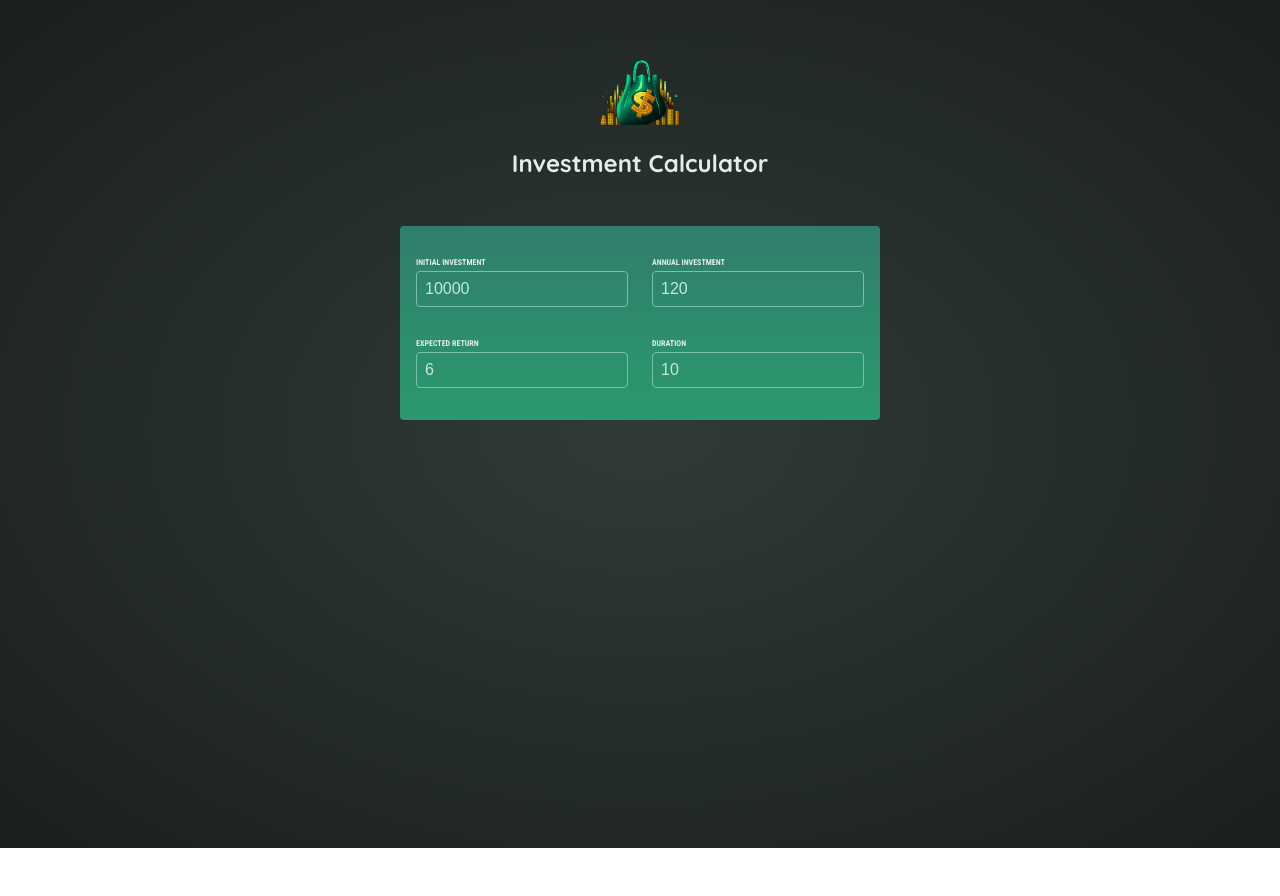
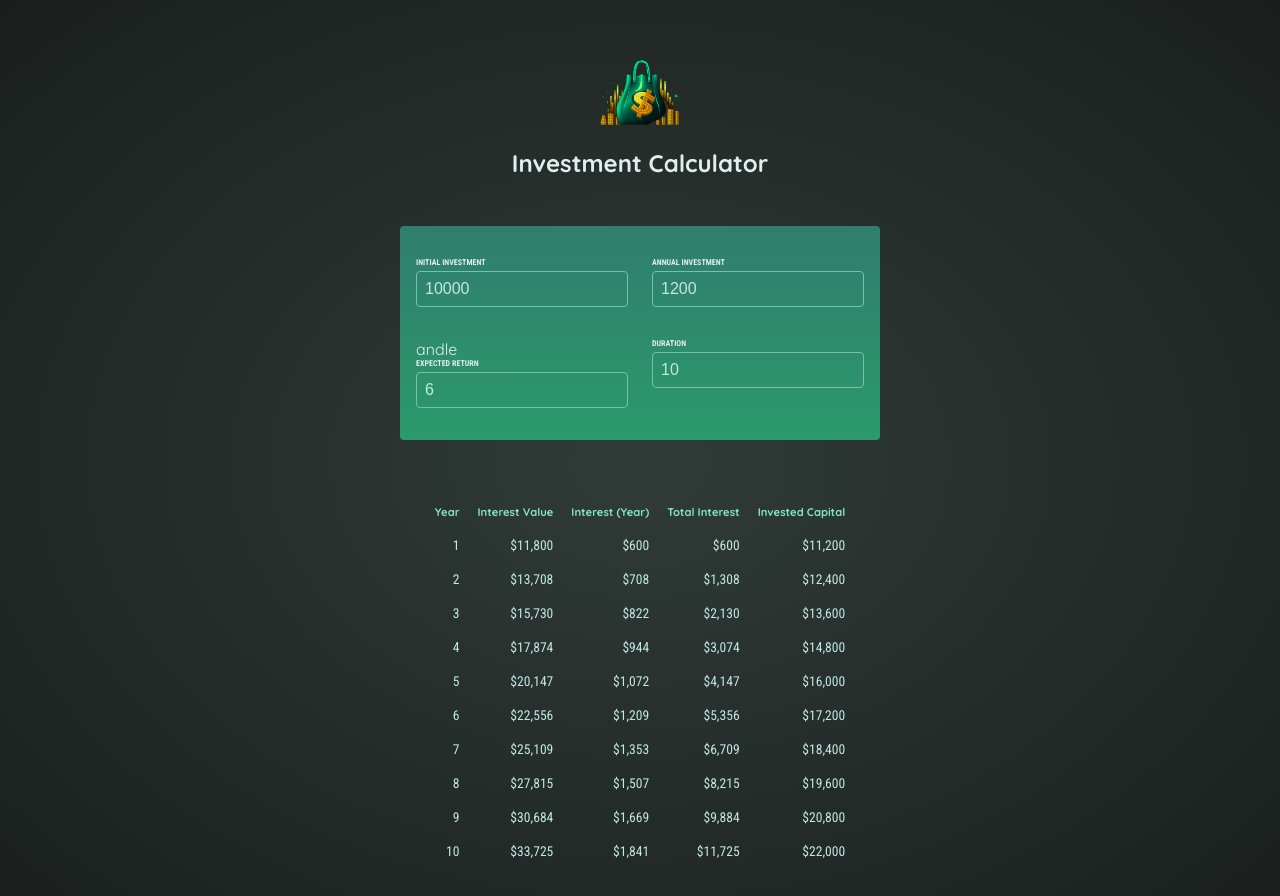
Before and after one commit to kyriakidisdimitrios/first-react-app, a React (Vite) app: page / in a window 1280 px wide. Shown: the top 896 px of the page. Before the commit the page ends 848 px from the top, so only its background shows below. Built offline with nearby package versions, Linux system fonts and the light colour scheme.

Commit message:
feat: Investment project finished! Good comments for functionality (Greek)

```diff
--- a/src/App.jsx
+++ b/src/App.jsx
@@ -1,12 +1,36 @@
 import Header from './components/Header';
 import UserInput from "./components/UserInput";
+import Results from "./components/Results";
+import {useState} from "react";
 function App() {
+    const [userInput, setUserInput] = useState({
+            initialInvestment: 10000,
+            annualInvestment: 1200,
+            expectedReturn: 6,
+            duration: 10
+        }
+    );
+
+    const inputIsValid = userInput.duration >= 1;
+    function handleChange(inputIdentifier, newValue){
+        setUserInput(prevUserInput => { //1. h setUserInput apo epanw, 2. h prevUserInput POY 8A xrhsimopopoihsoume META
+            return { //apo to opoio kai 8a epistrepsoume
+                ...prevUserInput, //dhmiourgoume ena neo Object apo to porhgoumeno ths prevUserInput, to opoio kai 8a anagnorizetai apo to inputIdentifier
+                                  //to opoio mporei na einai eite initialInvestment, eite annualInvestment, eite expectedReturn, eite duration
+                //[inputIdentifier]: newValue //wste na ftiaksoume mia idiothta dynamika analoga me to pia timh exei apo8hkeutei sthn inputIdentifier,
+                [inputIdentifier]: +newValue //me thn allagh se + to kanei ari8mo kai kanei spros8hkh ari8mwn
+                //kai 8elw na 8esww thn timh ths idiothtas ws newValue , thn opoia epishs pernoume ws parametro
+            };
+        });
+    }
   return (
       <>
       <Header />
-      <UserInput />
+      <UserInput userInput = {userInput} onChange={handleChange} />
+      {!inputIsValid && (<p className="center">Please enter a duration greater than zero.</p>)}
+          {inputIsValid && <Results input = {userInput} />}
       </>
-  )
+  );
 }
 
 export default App
--- /dev/null
+++ b/src/components/Results.jsx
@@ -0,0 +1,39 @@
+import {calculateInvestmentResults, formatter } from "../util/investment.js";
+
+export default function Results({input}){
+    const resultData = calculateInvestmentResults(input);
+    const initalInvestment = resultData[0].valueEndOfYear - resultData[0].interest - resultData[0].annualInvestment;
+    //ta bazw edw giati den apo8hkeuonte allou
+
+    console.log(resultData);
+    return (<table id = "result">
+        <thead>
+        <tr>
+            <th>Year</th>
+            <th>Interest Value</th>
+            <th>Interest (Year)</th>
+            <th>Total Interest</th>
+            <th>Invested Capital</th>
+        </tr>
+        </thead>
+        <tbody>
+        {resultData.map(yearData  => { //8eloume ta data gia ka8e xrono
+
+            const totalInterest = yearData.valueEndOfYear- yearData.annualInvestment * yearData.year -initalInvestment;
+            const totalAmountInvested = yearData.valueEndOfYear - totalInterest;
+            //efoson einai table prepei na xrhsimopoiohsw ena key, to opoio einai indetifier (bazw ton xrono)
+            return <tr key={yearData.year}>
+                <td>{yearData.year}
+                </td>
+                <td>{formatter.format(yearData.valueEndOfYear)}
+                </td>
+                <td>{formatter.format(yearData.interest)}
+                </td>
+                <td>{formatter.format(totalInterest)}
+                </td>
+                <td>{formatter.format(totalAmountInvested)}
+                </td>
+            </tr>})}
+        </tbody>
+    </table>);
+}
--- a/src/components/UserInput.jsx
+++ b/src/components/UserInput.jsx
@@ -1,23 +1,6 @@
 import { useState } from 'react';
-export default function UserInput(){
-    const [userInput, setUserInput] = useState({
-            initialInvestment: 10000,
-            annualInvestment: 120,
-            expectedReturn: 6,
-            duration: 10
-        }
-    );
+export default function UserInput({onChange, userInput}){
 
-    function handleChange(inputIdentifier, newValue){
-        setUserInput(prevUserInput => { //1. h setUserInput apo epanw, 2. h prevUserInput POY 8A xrhsimopopoihsoume META
-            return { //apo to opoio kai 8a epistrepsoume
-            ...prevUserInput, //dhmiourgoume ena neo Object apo to porhgoumeno ths prevUserInput, to opoio kai 8a anagnorizetai apo to inputIdentifier
-                              //to opoio mporei na einai eite initialInvestment, eite annualInvestment, eite expectedReturn, eite duration
-                [inputIndetifier]: newValue //wste na ftiaksoume mia idiothta dynamika analoga me to pia timh exei apo8hkeutei sthn inputIdentifier,
-                                //kai 8elw na 8esww thn timh ths idiothtas ws newValue , thn opoia epishs pernoume ws parametro
-            };
-    });
-    }
     return (<section id="user-input">
         <div className = "input-group">
             <p>
@@ -25,21 +8,24 @@ export default function UserInput(){
                 {/*<input type="number" required onChange = {handleChange}/> se auton edw 8a estelne mono ena stoixeio automata apo thn react, anti autou 8a kanoume anonymous function*/}
                 {/*<input type="number" required onChange = {() => handleChange('initialInvestment',)}/> mesa sthn anonymous bazw thn event*/}
                 {/*thn value ={} thn valame gia na epistrefei h timh apo thn handleChange*/}
-                <input type="number" value ={userInput.initialInvestment} required onChange = {(event) => handleChange('initialInvestment', event.target.value)}/>
+                {/*<input type="number" value ={userInput.initialInvestment} required onChange = {(event) => */}
+                {/*    handleChange('initialInvestment', event.target.value)}/>            anti gia handlechange 8a baloume thn onChange pou balamne me to State Up sthn App*/}
+                <input type="number" value ={userInput.initialInvestment} required onChange = {(event) =>
+                    onChange('initialInvestment', event.target.value)}/>
             </p>
             <p>
                 <label>Annual Investment</label>
-                <input type="number" value ={userInput.annualInvestment} required onChange = {(event) => handleChange('annualInvestment', event.target.value)}/>
+                <input type="number" value ={userInput.annualInvestment} required onChange = {(event) => onChange('annualInvestment', event.target.value)}/>
             </p>
         </div>
         <div className = "input-group">
-            <p>
+            <p>andle
                 <label>Expected Return</label>
-                <input type="number" value ={userInput.expectedReturn} required onChange = {(event) => handleChange('expectedReturn', event.target.value)}/>
+                <input type="number" value ={userInput.expectedReturn} required onChange = {(event) => onChange('expectedReturn', event.target.value)}/>
                     </p>
             <p>
                 <label>Duration</label>
-                <input type="number" value ={userInput.duration} required onChange = {(event) => handleChange('duration', event.target.value)}/>
+                <input type="number" value ={userInput.duration} required onChange = {(event) => onChange('duration', event.target.value)}/>
 
             </p>
         </div>
--- a/src/util/investment.js
+++ b/src/util/investment.js
@@ -15,7 +15,7 @@ export function calculateInvestmentResults({
 
   for (let i = 0; i < duration; i++) {
     const interestEarnedInYear = investmentValue * (expectedReturn / 100);
-    investmentValue += interestEarnedInYear + annualInvestment;
+    investmentValue += interestEarnedInYear + annualInvestment; // pros8hsh string
     annualData.push({
       year: i + 1, // year identifier
       interest: interestEarnedInYear, // the amount of interest earned in this year
```
